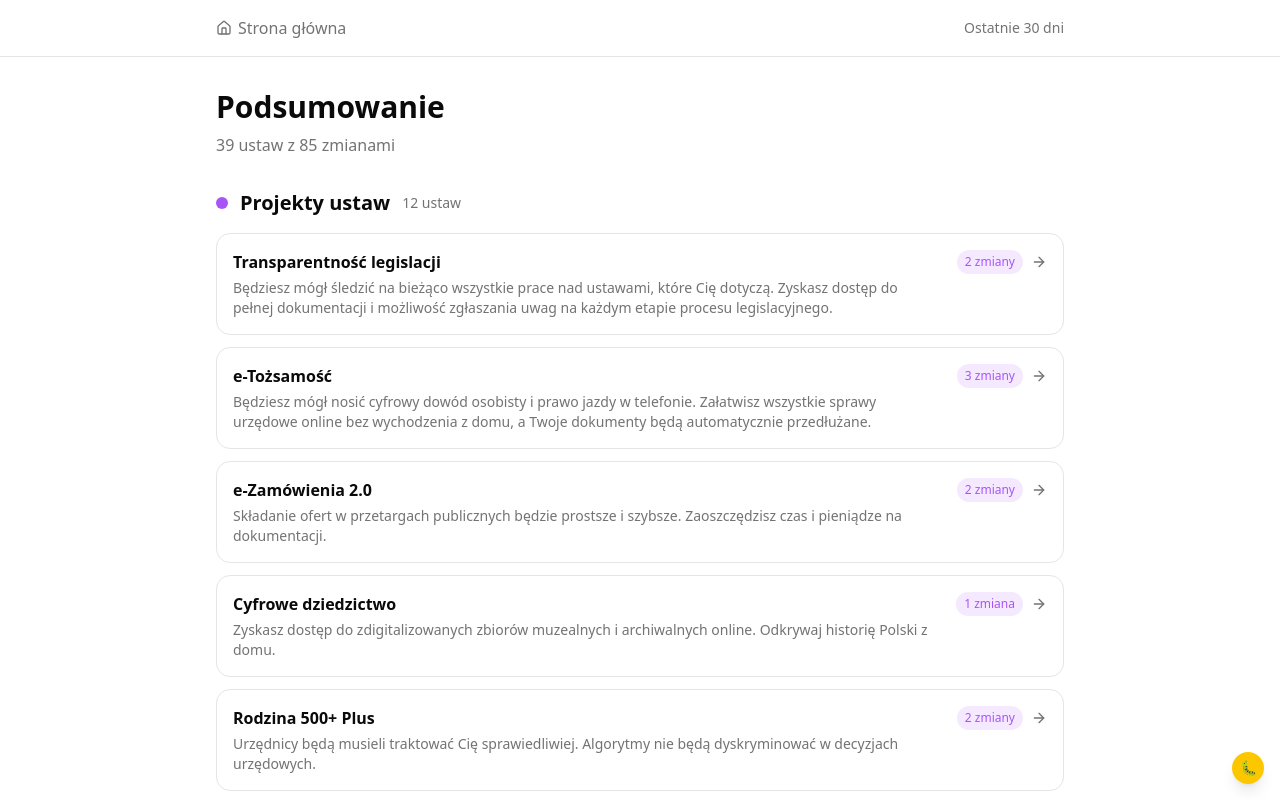
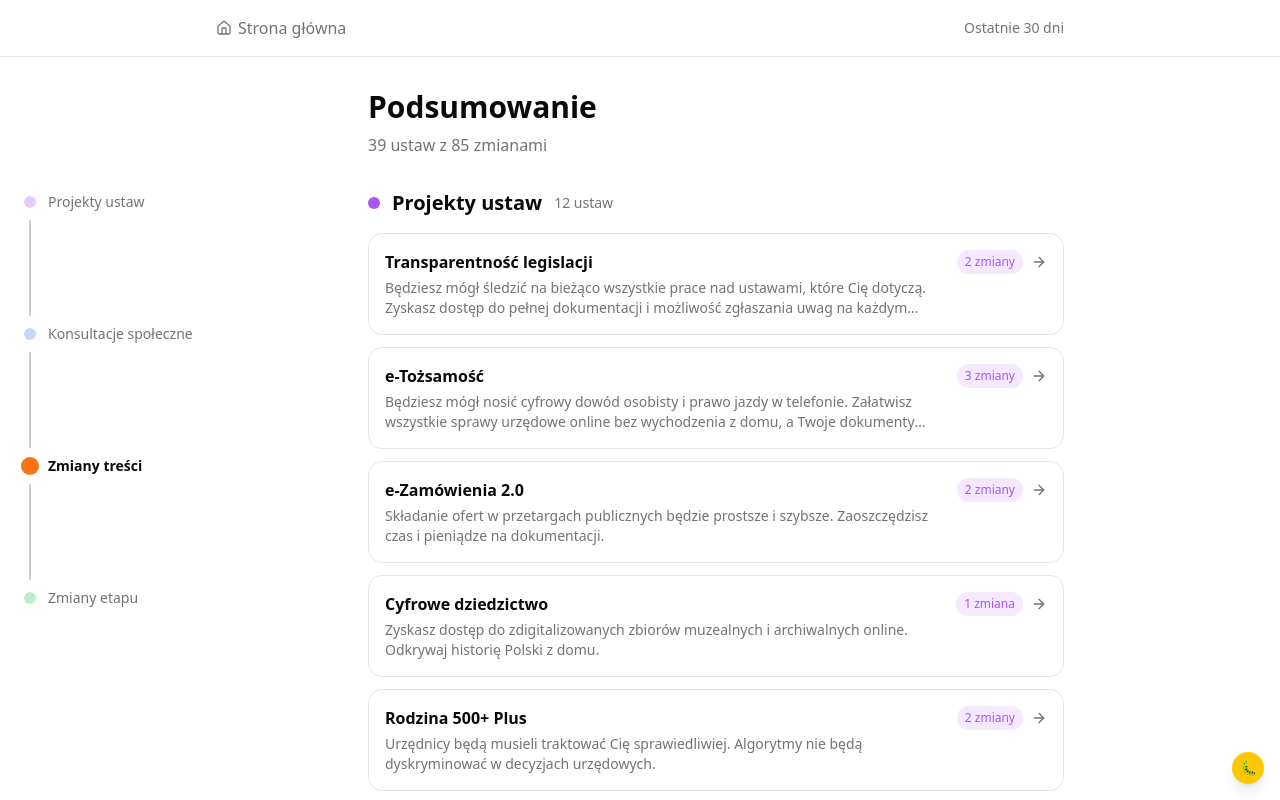
Before and after one commit to k3rasjan/legistacja, a Next.js app: page /wrapped/podsumowanie in a window 1280 px wide. Shown: the top 800 px of the page. Built offline with nearby package versions, Linux system fonts and the light colour scheme.

Commit message:
jump to category menu in the summary

```diff
--- a/src/app/konsultacje/page.tsx
+++ b/src/app/konsultacje/page.tsx
@@ -192,7 +192,7 @@ export default function KonsultacjePage() {
               >
                 <div
                   className={`
-                    w-3 h-3 rounded-full bg-black transition-all cursor-pointer
+                    w-3 h-3 rounded-full ${category.color} transition-all cursor-pointer
                     ${activeCategory === index ? 'scale-150' : 'opacity-30 group-hover:opacity-60'}
                   `}
                 />
--- a/src/app/ustawa/[id]/page.tsx
+++ b/src/app/ustawa/[id]/page.tsx
@@ -1,4 +1,5 @@
 import { notFound } from 'next/navigation';
+import { Suspense } from 'react';
 import { UstawaAvatar } from '@/components/ustawa/UstawaAvatar';
 import { TrainStatusBar } from '@/components/ustawa/TrainStatusBar';
 import { DocumentHistory } from '@/components/ustawa/DocumentHistory';
@@ -9,7 +10,8 @@ import { categoryLabels } from '@/types';
 import { Button } from '@/components/ui/button';
 import { Badge } from '@/components/ui/badge';
 import { FollowButton } from '@/components/ui/FollowButton';
-import { ArrowLeft, MessageSquare, Lightbulb, Settings } from 'lucide-react';
+import { BackButton } from '@/components/ui/BackButton';
+import { MessageSquare, Lightbulb, Settings } from 'lucide-react';
 import Link from 'next/link';
 
 interface PageProps {
@@ -37,11 +39,9 @@ export default async function UstawaPage({ params }: PageProps) {
       <HamburgerMenu offsetLeft />
 
       {/* Back arrow next to hamburger menu */}
-      <Link href="/" className="fixed top-3 sm:top-4 left-3 sm:left-4 z-40">
-        <Button variant="ghost" size="icon" className="bg-background rounded-lg h-9 w-9 sm:h-10 sm:w-10">
-          <ArrowLeft className="h-4 w-4 sm:h-5 sm:w-5" />
-        </Button>
-      </Link>
+      <Suspense fallback={null}>
+        <BackButton defaultHref="/" className="fixed top-3 sm:top-4 left-3 sm:left-4 z-40" />
+      </Suspense>
 
       {/* Document History - Top Right */}
       {ustawa.documentVersions && ustawa.documentVersions.length > 0 && (
--- a/src/app/wrapped/podsumowanie/page.tsx
+++ b/src/app/wrapped/podsumowanie/page.tsx
@@ -1,6 +1,6 @@
 'use client';
 
-import { useMemo, useState, useEffect } from 'react';
+import { useMemo, useState, useEffect, useRef } from 'react';
 import Link from 'next/link';
 import { ArrowRight, Sparkles, Home } from 'lucide-react';
 import { mockUstawy, mockUpdates } from '@/data/mock';
@@ -87,6 +87,8 @@ export default function WrappedSummaryPage() {
     daysCovered: number;
   } | null>(null);
   const [isLoading, setIsLoading] = useState(true);
+  const [activeCategory, setActiveCategory] = useState(0);
+  const sectionRefs = useRef<(HTMLElement | null)[]>([]);
 
   useEffect(() => {
     const stored = sessionStorage.getItem('wrapped_session');
@@ -95,6 +97,36 @@ export default function WrappedSummaryPage() {
     }
     setIsLoading(false);
   }, []);
+
+  // Track scroll position to update active dot
+  useEffect(() => {
+    const handleScroll = () => {
+      const scrollPosition = window.scrollY + window.innerHeight / 3;
+
+      for (let i = sectionRefs.current.length - 1; i >= 0; i--) {
+        const section = sectionRefs.current[i];
+        if (section) {
+          const rect = section.getBoundingClientRect();
+          const sectionTop = rect.top + window.scrollY;
+          if (scrollPosition >= sectionTop) {
+            setActiveCategory(i);
+            break;
+          }
+        }
+      }
+    };
+
+    window.addEventListener('scroll', handleScroll);
+    handleScroll();
+    return () => window.removeEventListener('scroll', handleScroll);
+  }, []);
+
+  const scrollToSection = (index: number) => {
+    const section = sectionRefs.current[index];
+    if (section) {
+      section.scrollIntoView({ behavior: 'smooth', block: 'start' });
+    }
+  };
 
   const dateRange = useMemo(() => {
     if (sessionData) {
@@ -188,18 +220,54 @@ export default function WrappedSummaryPage() {
         </div>
       </header>
 
+      {/* Dot Navigation - hidden on mobile */}
+      <div className="hidden lg:flex fixed left-6 top-1/2 -translate-y-1/2 flex-col z-20">
+        {cards.map((card, index) => {
+          const accentColor = getAccentColor(card.id);
+          return (
+            <div key={card.id} className="flex flex-col">
+              <button
+                onClick={() => scrollToSection(index)}
+                className="flex items-center gap-3 group"
+              >
+                <div
+                  className={`w-3 h-3 rounded-full transition-all cursor-pointer ${
+                    activeCategory === index ? 'scale-150' : 'opacity-30 group-hover:opacity-60'
+                  }`}
+                  style={{ backgroundColor: accentColor }}
+                />
+                <span
+                  className={`text-sm transition-all ${
+                    activeCategory === index ? 'font-semibold text-foreground' : 'text-muted-foreground group-hover:text-foreground'
+                  }`}
+                >
+                  {card.title}
+                </span>
+              </button>
+              {index < cards.length - 1 && (
+                <div className="w-0.5 h-24 bg-black/20 ml-[5px] my-2" />
+              )}
+            </div>
+          );
+        })}
+      </div>
+
       {/* Content */}
-      <main className="max-w-4xl mx-auto px-4 sm:px-6 py-6 sm:py-8">
+      <main className="max-w-4xl mx-auto px-4 sm:px-6 py-6 sm:py-8 lg:pl-44">
         <h1 className="text-2xl sm:text-3xl font-bold mb-1 sm:mb-2">Podsumowanie</h1>
         <p className="text-muted-foreground text-sm sm:text-base mb-6 sm:mb-8">
           {activeUstawy.length} ustaw z {filteredUpdates.length} zmianami
         </p>
 
         <div className="space-y-6 sm:space-y-8">
-          {cards.map((card) => {
+          {cards.map((card, cardIndex) => {
             const accentColor = getAccentColor(card.id);
             return (
-              <section key={card.id}>
+              <section
+                key={card.id}
+                ref={(el) => { sectionRefs.current[cardIndex] = el; }}
+                className="scroll-mt-20"
+              >
                 <div className="flex items-center gap-2 sm:gap-3 mb-3 sm:mb-4">
                   <div
                     className="w-2.5 h-2.5 sm:w-3 sm:h-3 rounded-full flex-shrink-0"
@@ -215,7 +283,7 @@ export default function WrappedSummaryPage() {
                   {card.items.map((item) => (
                     <Link
                       key={item.ustawa.id}
-                      href={`/ustawa/${item.ustawa.id}`}
+                      href={`/ustawa/${item.ustawa.id}?from=summary`}
                       className="block bg-card border border-border rounded-lg sm:rounded-xl p-3 sm:p-4 hover:border-primary/50 hover:shadow-sm transition-all"
                     >
                       <div className="flex items-start justify-between gap-3 sm:gap-4">
--- /dev/null
+++ b/src/components/ui/BackButton.tsx
@@ -0,0 +1,26 @@
+'use client';
+
+import { useSearchParams } from 'next/navigation';
+import Link from 'next/link';
+import { ArrowLeft } from 'lucide-react';
+import { Button } from './button';
+
+interface BackButtonProps {
+  defaultHref?: string;
+  className?: string;
+}
+
+export function BackButton({ defaultHref = '/', className = '' }: BackButtonProps) {
+  const searchParams = useSearchParams();
+  const fromSummary = searchParams.get('from') === 'summary';
+
+  const href = fromSummary ? '/wrapped/podsumowanie' : defaultHref;
+
+  return (
+    <Link href={href} className={className}>
+      <Button variant="ghost" size="icon" className="bg-background rounded-lg h-9 w-9 sm:h-10 sm:w-10">
+        <ArrowLeft className="h-4 w-4 sm:h-5 sm:w-5" />
+      </Button>
+    </Link>
+  );
+}
```
